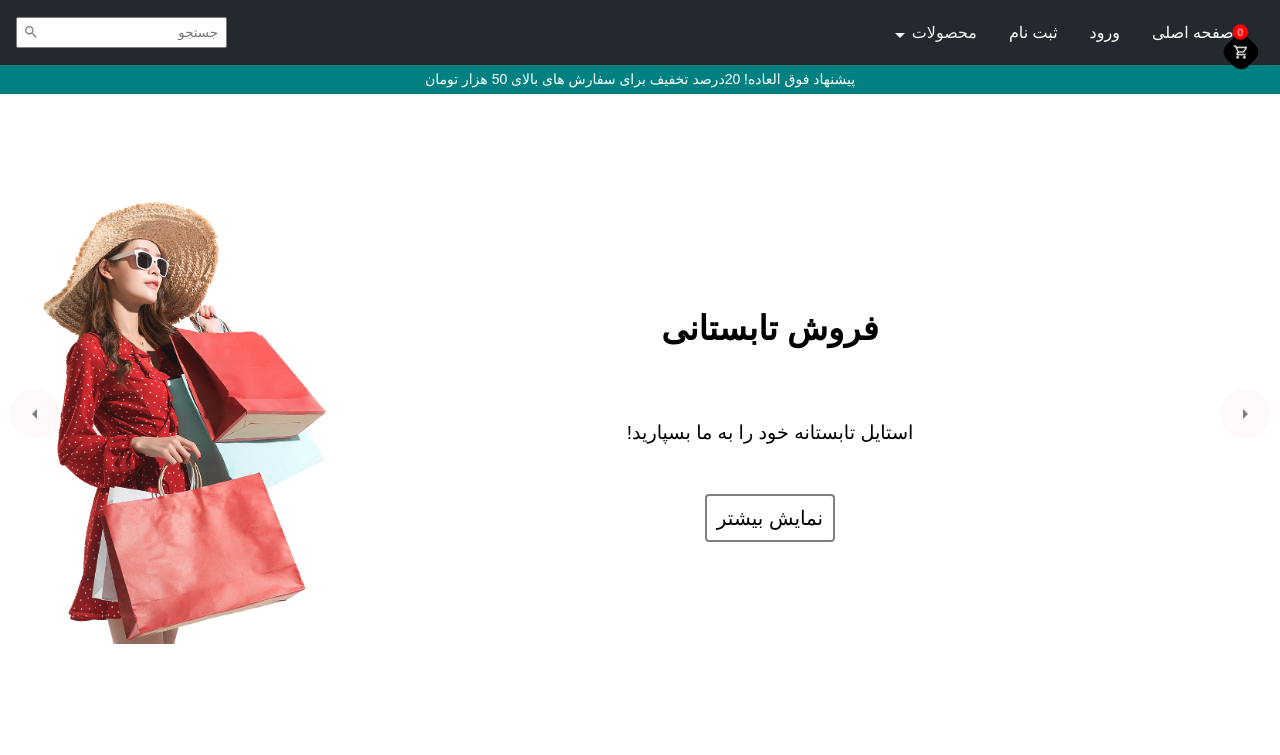
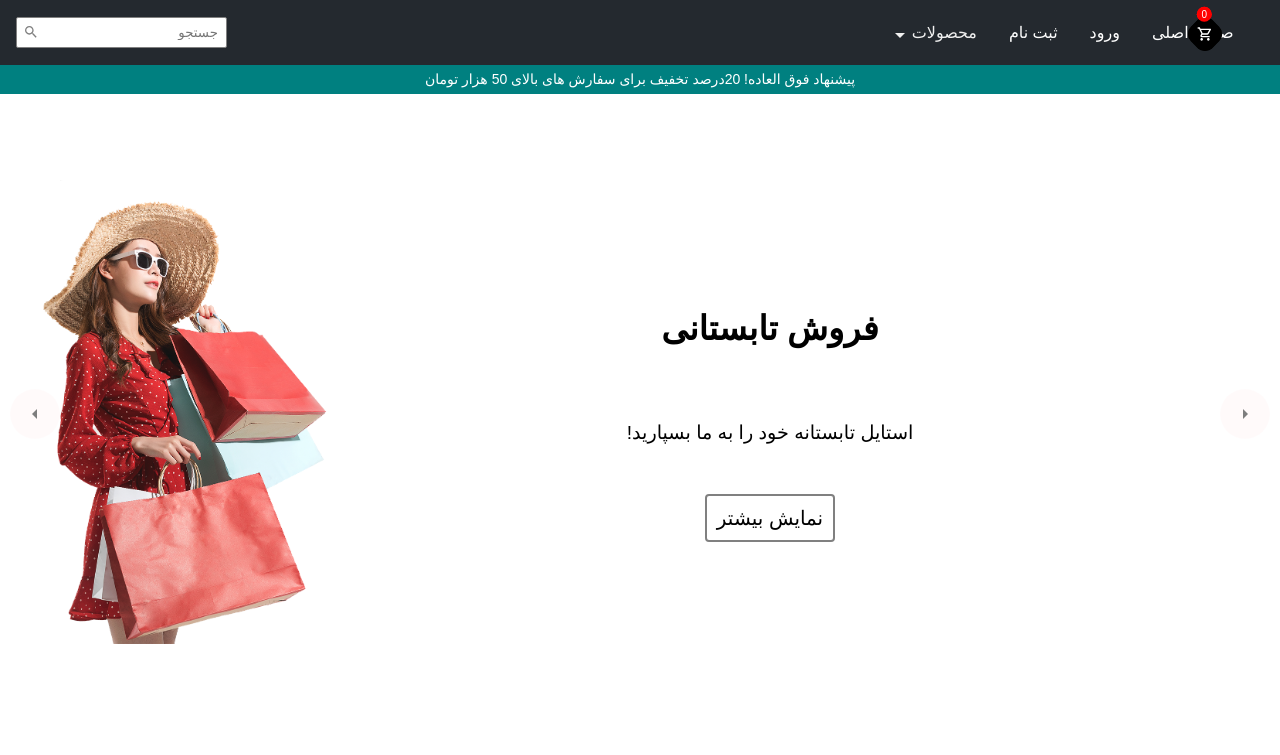
Before and after one commit to amin-qanbari/React-Shopping-Site-UI-Design-Redux-main, a React (Create React App) app: page / in a window 1280 px wide. Shown: the top 755 px of the page. Built offline with nearby package versions, Linux system fonts and the light colour scheme.

Commit message:
edit styles

```diff
--- a/src/components/CartCountButton.js
+++ b/src/components/CartCountButton.js
@@ -22,9 +22,9 @@ const Container = styled.div`
   display: flex;
   justify-content: center;
   align-items: center;
-  position: fixed;
-  top: 2.3rem;
-  right: 1.5rem;
+  position: absolute;
+  top: 19px;
+  right: 60px;
   cursor: pointer;
   z-index: 100000;
   @media (max-width:380px) {
```
